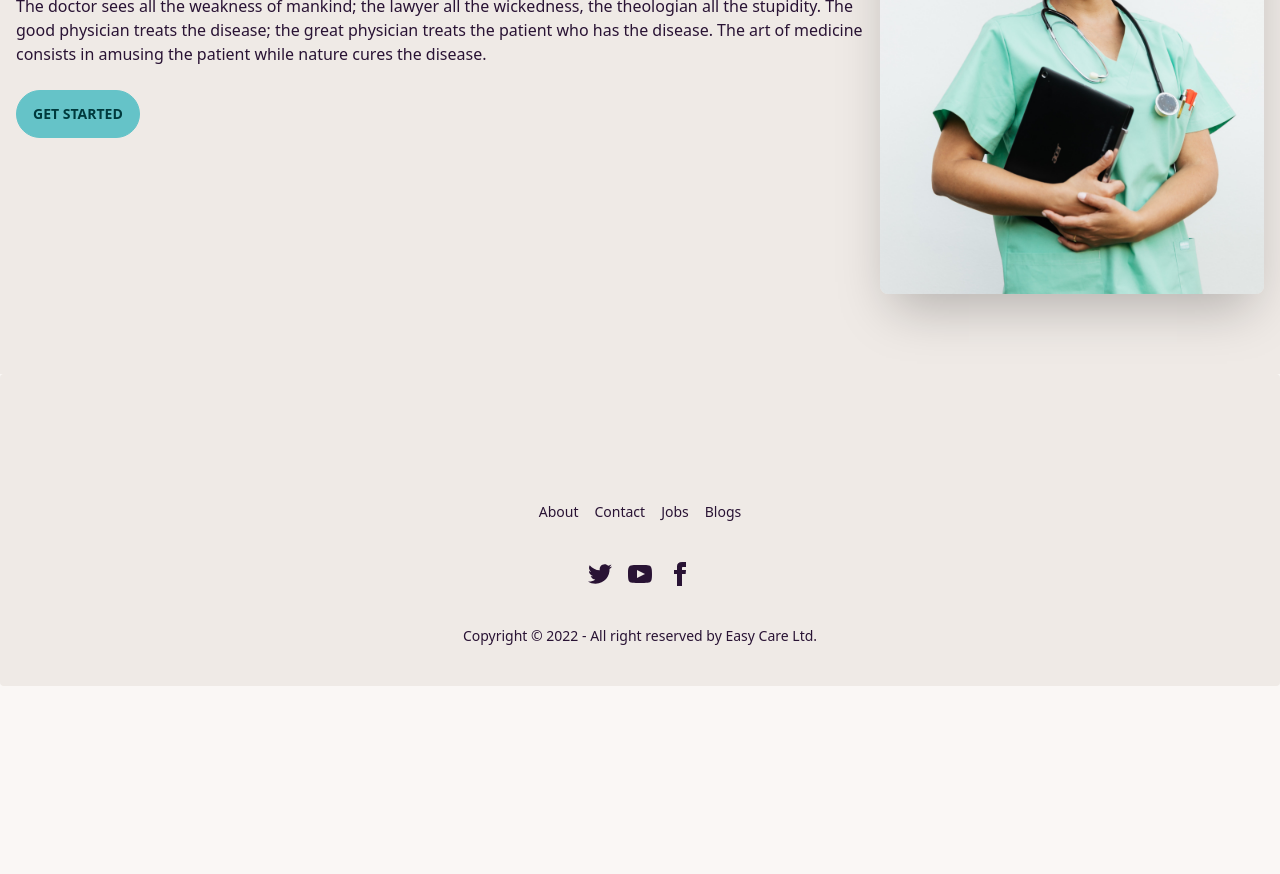
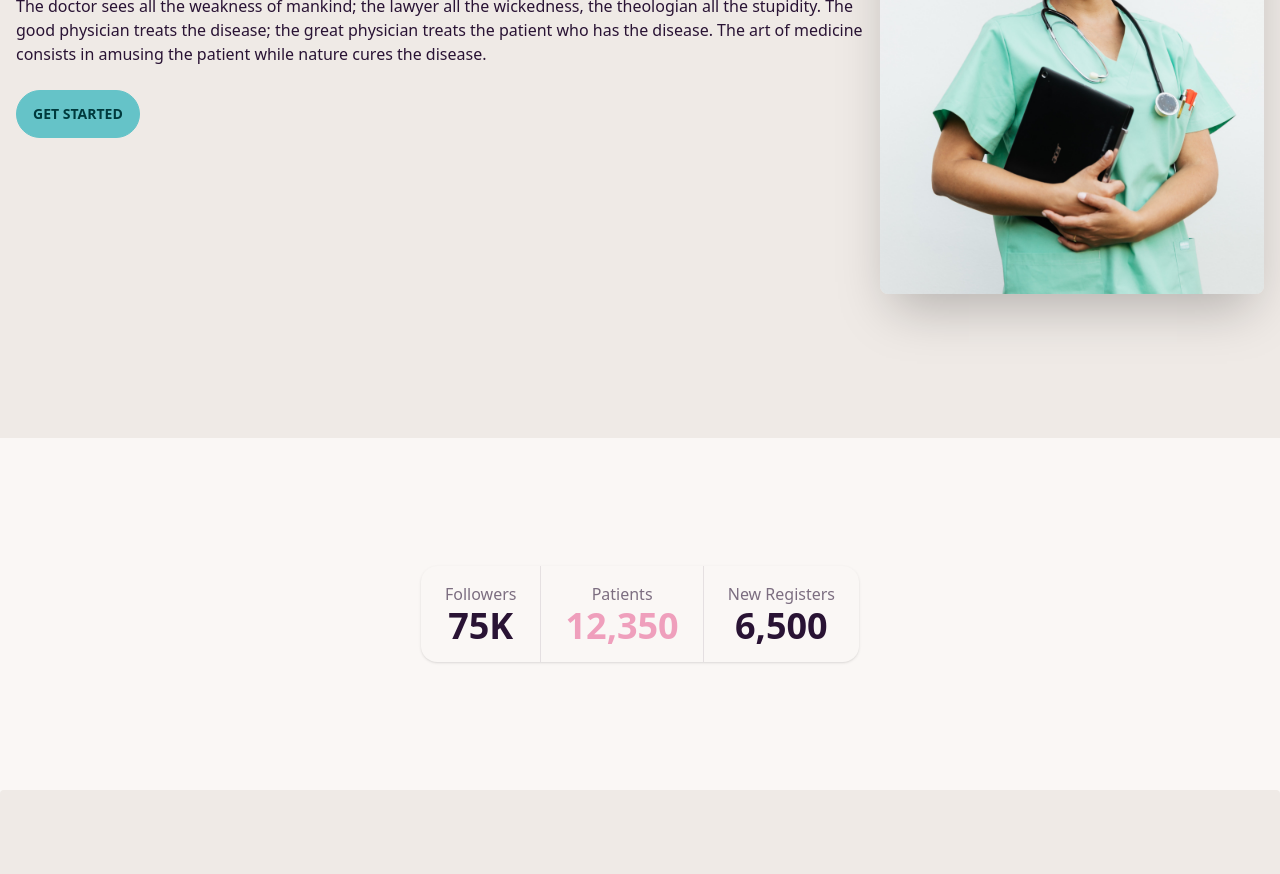
Before and after one commit to shohan-pherones/easy-care-tailwind-daisyui, a website built with Parcel: page src/index.html in a window 1280 px wide. Shown: the part 426-1300 px from the top of the page. Before the commit the page ends 1112 px from the top, so only its background shows below. Built offline with nearby package versions, Linux system fonts and the light colour scheme.

Commit message:
stats added

```diff
--- a/src/index.html
+++ b/src/index.html
@@ -67,7 +67,7 @@
       </nav>
       <!-- Header -->
       <section class="min-h-screen bg-base-200" id="section-1">
-        <div class="hero container mx-auto pt-32">
+        <div class="hero container mx-auto py-32">
           <div class="hero-content flex-col lg:flex-row-reverse">
             <img
               src="./img/hero.jpg"
@@ -87,6 +87,25 @@
               </p>
               <button class="btn btn-primary">Get started</button>
             </div>
+          </div>
+        </div>
+      </section>
+      <!-- Stats -->
+      <section class="container mx-auto text-center py-32">
+        <div class="stats shadow">
+          <div class="stat place-items-center">
+            <div class="stat-title">Followers</div>
+            <div class="stat-value">75K</div>
+          </div>
+
+          <div class="stat place-items-center">
+            <div class="stat-title">Patients</div>
+            <div class="stat-value text-secondary">12,350</div>
+          </div>
+
+          <div class="stat place-items-center">
+            <div class="stat-title">New Registers</div>
+            <div class="stat-value">6,500</div>
           </div>
         </div>
       </section>
```
Also changed, not shown: dist/index.html, dist/output.css, 2 other files.
